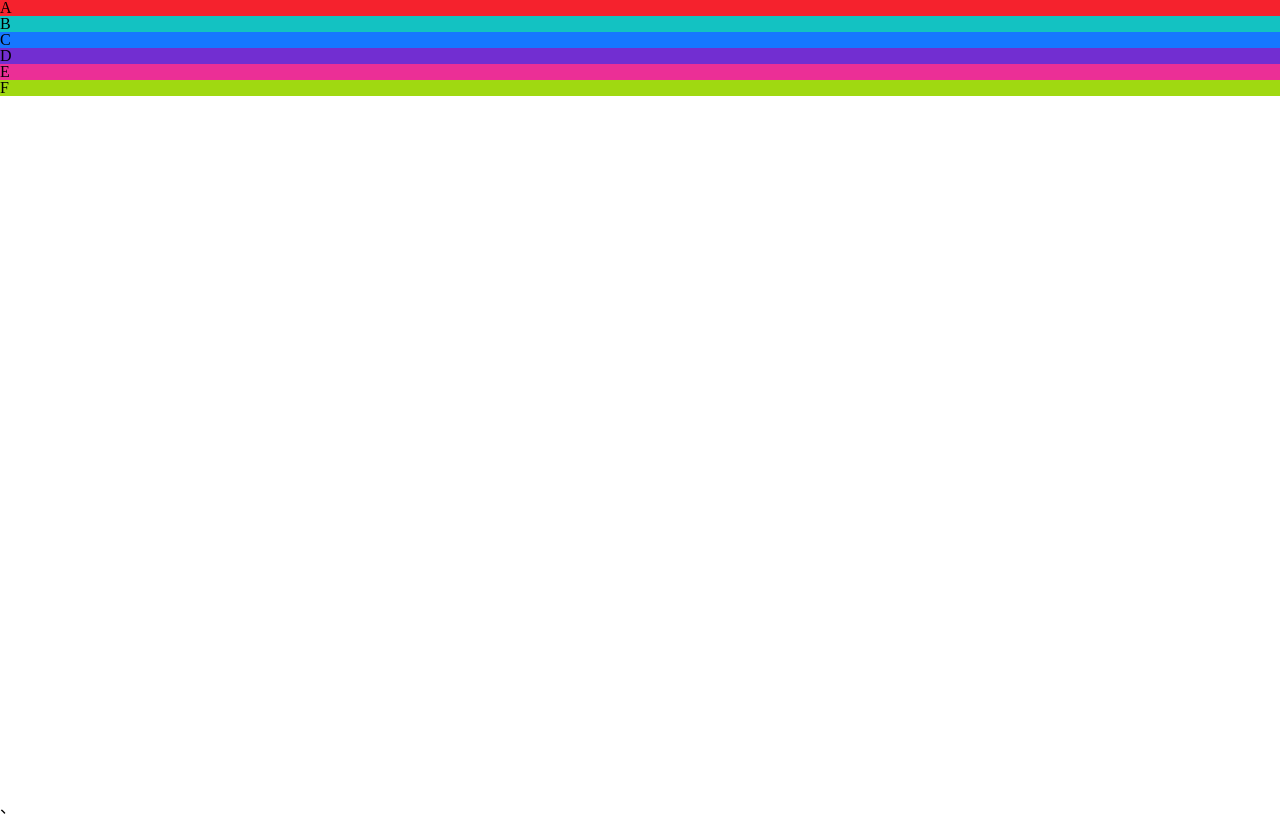
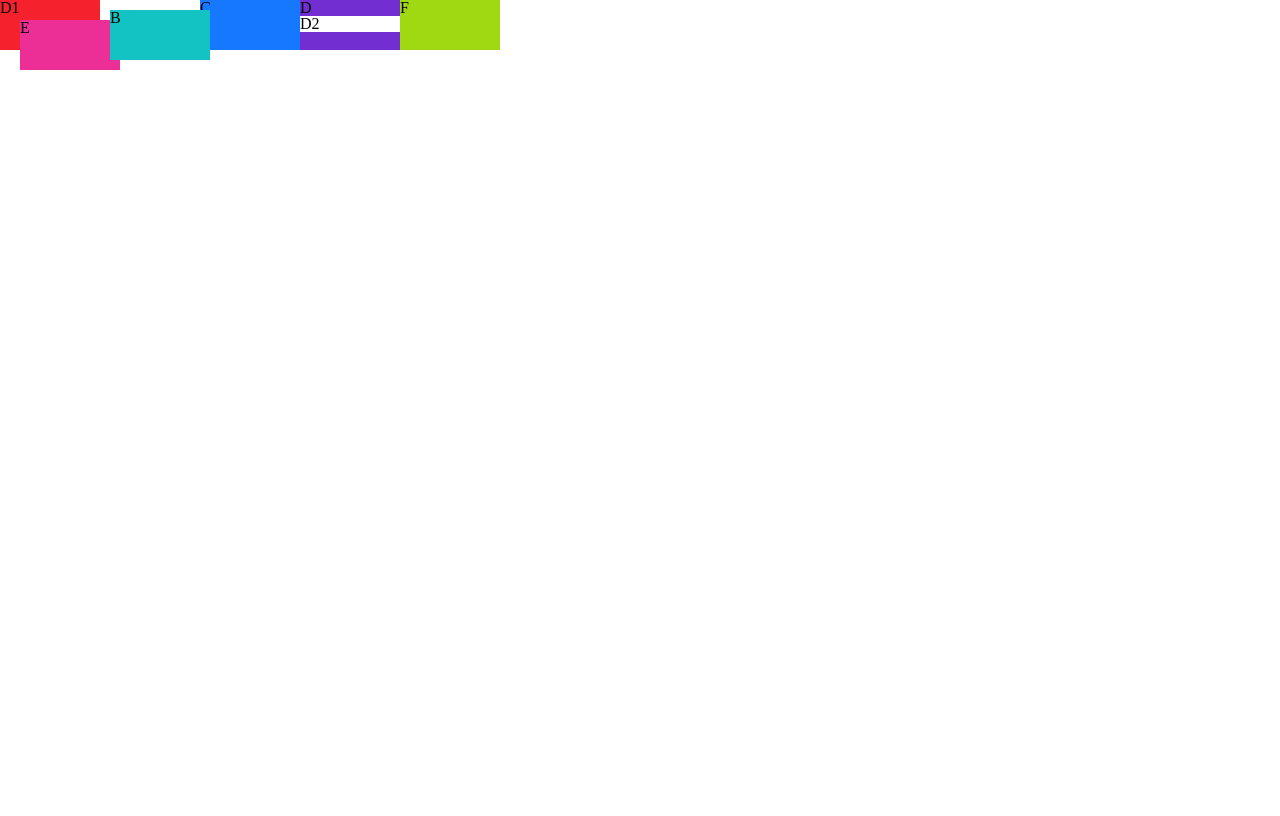
Before and after one commit to realrealwill/css_test, a website built with Vite: page index.html in a window 1280 px wide. Built offline with nearby package versions, Linux system fonts and the light colour scheme.

Commit message:
changes commited

```diff
--- a/index.html
+++ b/index.html
@@ -27,10 +27,14 @@
       <div>A</div>
       <div>B</div>
       <div>C</div>
-      <div>D</div>
+      <div>D
+        <div class="d-1">D1</div>
+        <div class="d-2">D2</div>
+      </div>
       <div>E</div>
       <div>F</div>
-    </section>、
+    </section>
+
     <script type="module" src="/src/main.js"></script>
   </body>
 </html>
--- a/src/style.css
+++ b/src/style.css
@@ -90,30 +90,71 @@
 }
 
 .pos {
+  display: flex;
   width: 100dvw;
   height: 100dvh;
+  flex-direction: row;
+  flex-wrap: wrap;
+  align-content: flex-start;
+}
+
+.pos>div {
+  display: block;
+  width: 100px;
+  height: 50px;
+  min-width: 100px;
 }
 
 .pos>div:nth-child(1) {
   background-color: var(--color-red);
+  width: 100px;
+  height: 50px;
 }
 
 .pos>div:nth-child(2) {
   background-color: var(--color-cyan);
+  width: 100px;
+  height: 50px;
+  /* 相对于原来位置 */
+  position: relative;
+  left: 10px;
+  top: 10px;
+  z-index: 1;
 }
 
 .pos>div:nth-child(3) {
   background-color: var(--color-blue);
+  width: 100px;
+  height: 50px;
 }
 
 .pos>div:nth-child(4) {
   background-color: var(--color-purple);
+  width: 100px;
+  height: 50px;
 }
 
 .pos>div:nth-child(5) {
   background-color: var(--color-magenta);
+  width: 100px;
+  height: 50px;
+  /* 离开文档流 */
+  position: absolute;
+  top: 20px;
+  left: 20px;
 }
 
 .pos>div:nth-child(6) {
   background-color: var(--color-lime);
+  width: 100px;
+  height: 50px;
 }
+
+.d-1 {
+  width: 50px;
+  aspect-ratio: 1;
+  background-color: var(--color-red);
+  position: absolute;
+  top: 0;
+  left: 0;
+}
```
